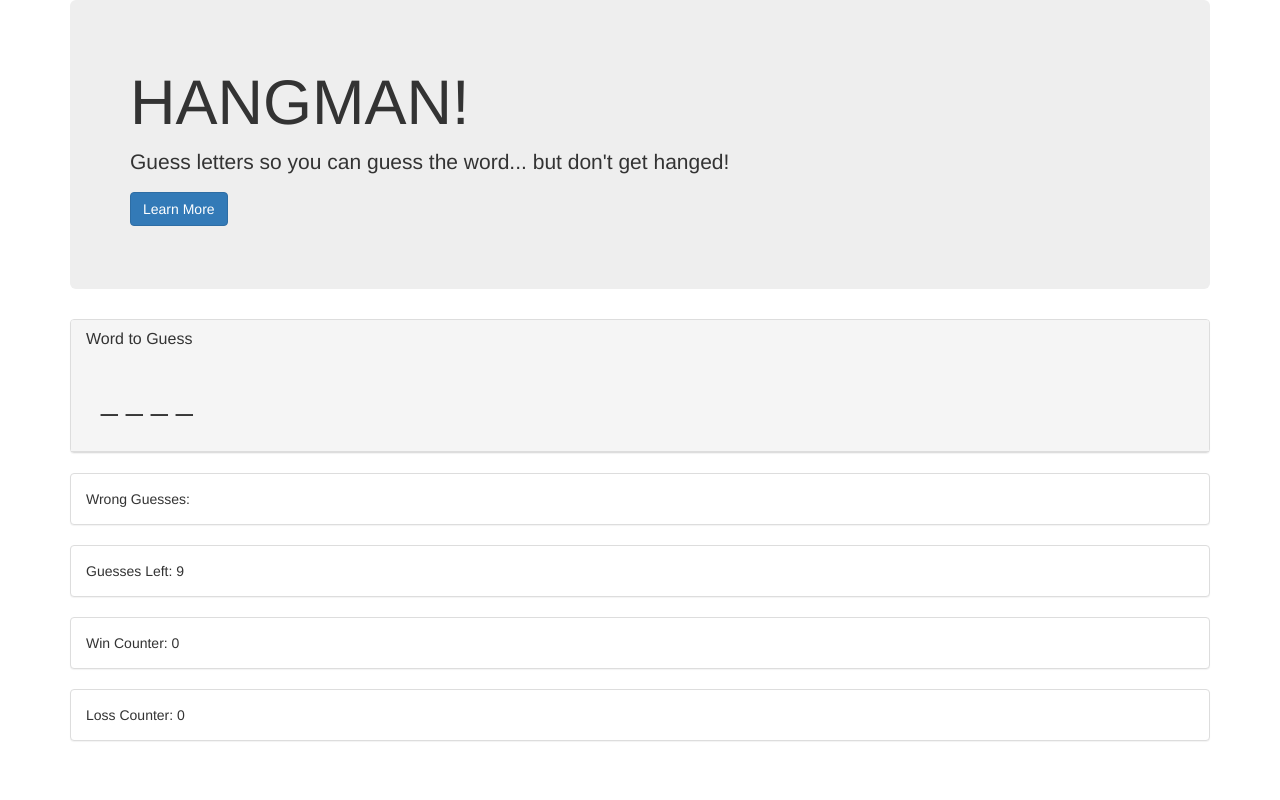
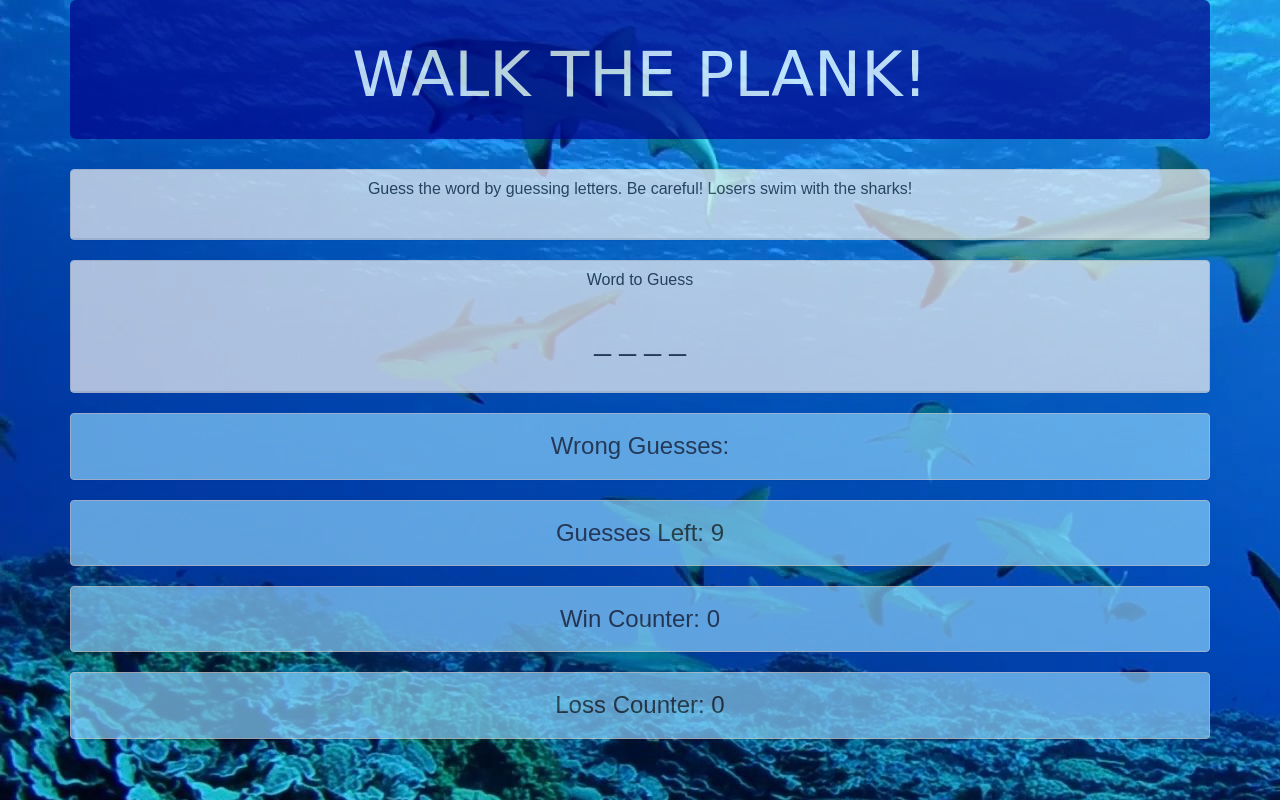
Before and after one commit to benvaagen/Word-Guess-Game, a plain HTML site: page index.html in a window 1280 px wide. Drawn offline with nearby package versions, Linux system fonts and the light colour scheme; a web font is replaced by a local one.

Commit message:
added some styling. second push.

```diff
--- /dev/null
+++ b/assets/css/style.css
@@ -0,0 +1,26 @@
+body {
+    background-image: url("../images/shark_background.jpg");
+    background-color: darkblue;
+
+}
+
+.panel {
+    opacity: 0.70;
+    font-family: Arial, Helvetica, sans-serif;
+    font-size: 24px;
+    text-align: center;
+    background-color: lightskyblue;
+    /*background-image: url("../images/shark.jpg")*/
+}
+
+.jumbotron {
+    /* background-image: url("../images/walktheplank.png"); */
+    background-repeat: no-repeat;
+    background-position: center center;
+    text-align: center;
+    background-color: darkblue;
+    color: white;
+    opacity: .70;
+    padding: 20px;
+    font-family: 'ZCOOL KuaiLe', cursive;
+}
--- a/index.html
+++ b/index.html
@@ -8,6 +8,8 @@
     <!-- Latest compiled and minified CSS -->
     <link rel="stylesheet" href="https://maxcdn.bootstrapcdn.com/bootstrap/3.3.7/css/bootstrap.min.css" integrity="sha384-BVYiiSIFeK1dGmJRAkycuHAHRg32OmUcww7on3RYdg4Va+PmSTsz/K68vbdEjh4u"
         crossorigin="anonymous">
+        <link href="https://fonts.googleapis.com/css?family=ZCOOL+KuaiLe" rel="stylesheet">
+    <link rel="stylesheet" type="text/css" href="assets/css/style.css">
 
 </head>
 
@@ -16,12 +18,18 @@
 <body>
     <div class="container">
         <div class="jumbotron">
-            <h1>HANGMAN!</h1>
-            <p>Guess letters so you can guess the word... but don't get hanged!</p>
-            <p>
-                <a class="btn btn-primary btn-lrg">Learn More</a>
-            </p>
+            <h1>WALK THE PLANK!</h1>
         </div>
+
+        <div class="panel panel-default">
+            <div class="panel-heading">
+                <h2 class="panel-title">Guess the word by guessing letters. Be careful! Losers swim with the sharks!</h2>
+                <div class="panel-body">
+                    <!-- <h2 id="wordToGuess">_ _ _ _ _ _ _</h2> -->
+                </div>
+            </div>
+        </div>
+
 
         <div class="panel panel-default">
             <div class="panel-heading">
```
Also changed, not shown: assets/css/shark.jpg (added), assets/css/shark_background.jpg (added), assets/images/shark.jpg (added), assets/images/shark_background.jpg (added), assets/images/walktheplank.png (added).
